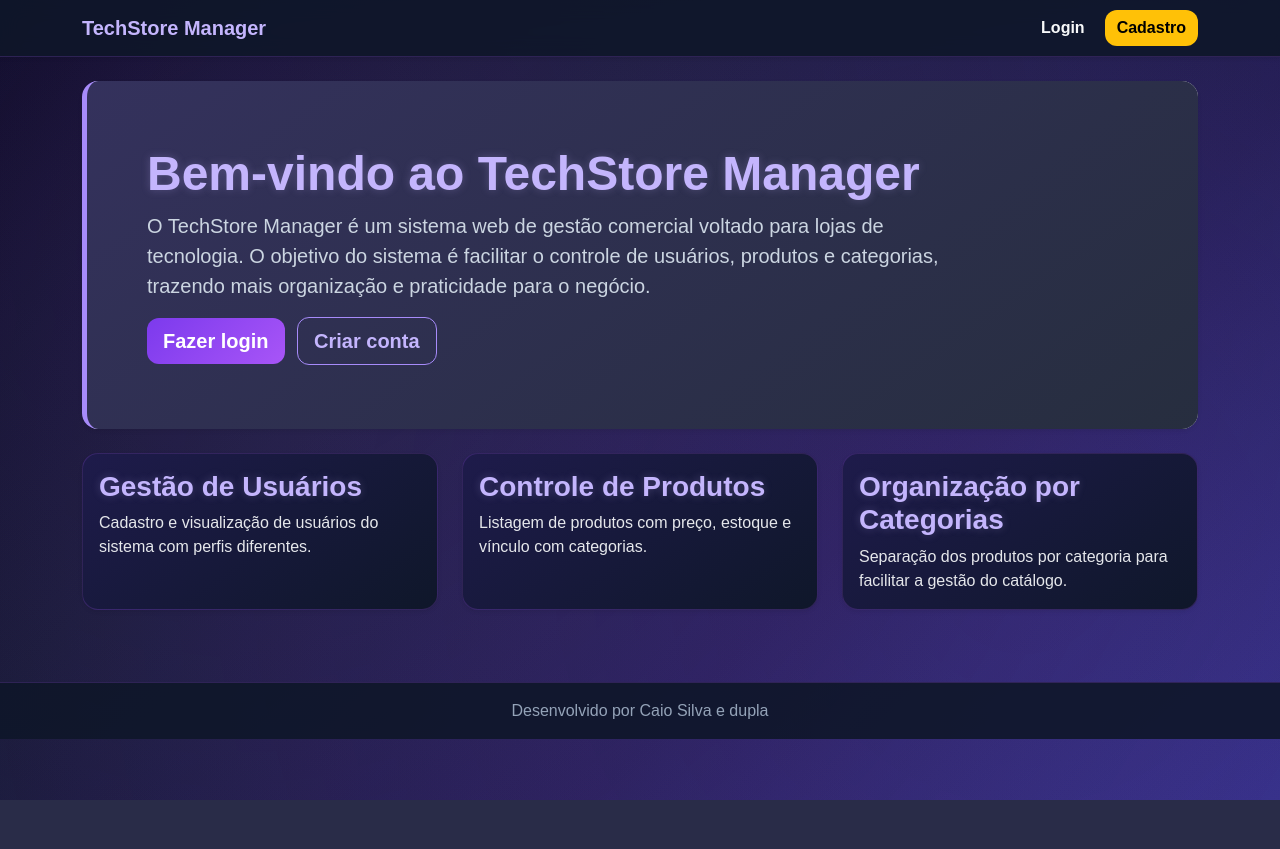
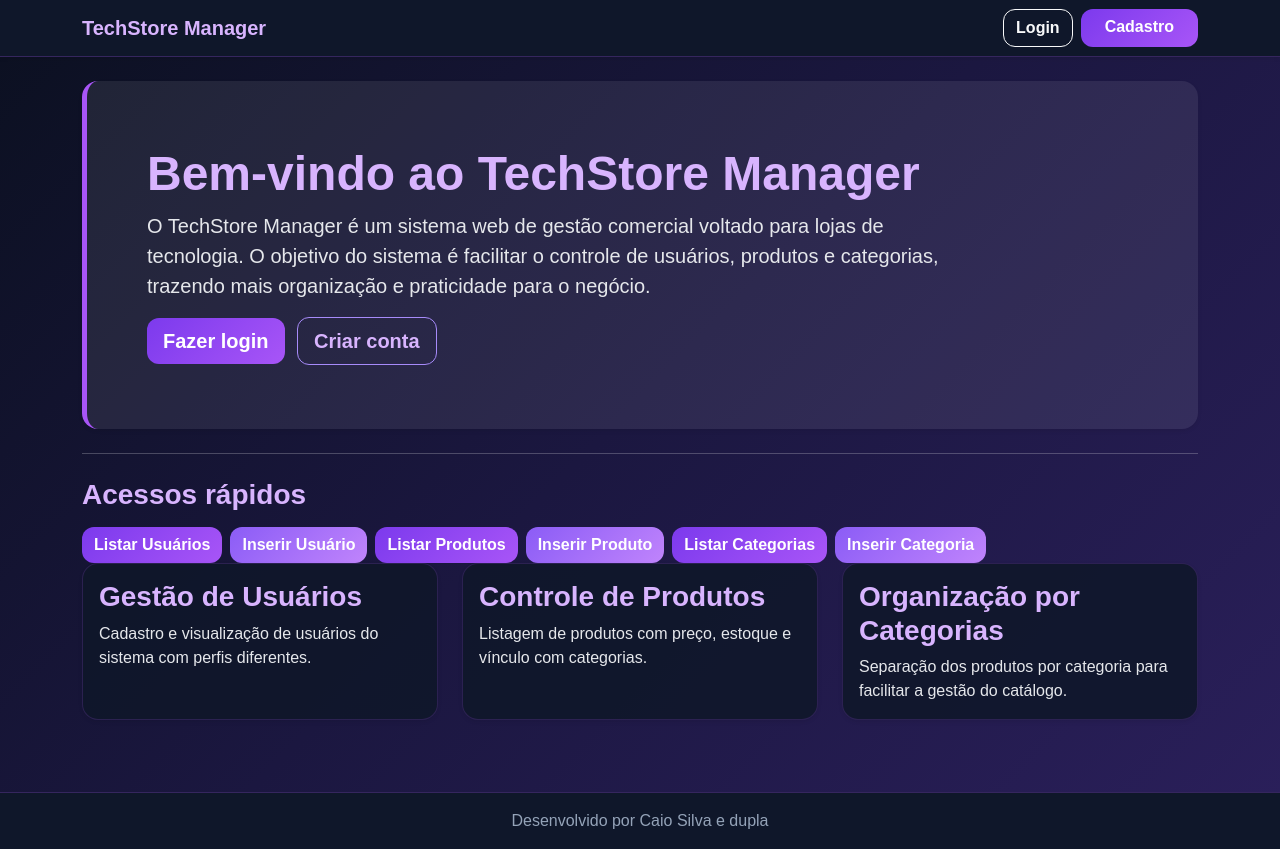
Before and after one commit to caioba7777/t1-programa-o-para-internet, a Flask app: page / in a window 1280 px wide. Before the commit the page ends 800 px from the top, so only its background shows below. Run offline with Flask 3, Linux system fonts and the light colour scheme.

Commit message:
adição de botões e correção de bug

```diff
--- a/OneDrive/Desktop/trabalho-ronan/app.py
+++ b/OneDrive/Desktop/trabalho-ronan/app.py
@@ -1,17 +1,11 @@
 from flask import Flask, render_template, request, redirect, url_for, flash
 
-# criando a aplicação Flask
 app = Flask(__name__)
-
-# chave secreta para usar mensagens flash
 app.secret_key = "segredo_t1_flask"
 
-# =====================================
+# =========================
 # DADOS SIMULADOS
-# =====================================
-# como o professor pediu sem banco de dados,
-# vamos usar listas em Python para simular os registros
-
+# =========================
 usuarios = [
     {"id": 1, "nome": "Caio Silva", "email": "caio@email.com", "perfil": "Administrador"},
     {"id": 2, "nome": "Ana Souza", "email": "ana@email.com", "perfil": "Gerente"},
@@ -36,20 +30,16 @@ categorias = [
     {"id": 5, "nome": "Escritório", "descricao": "Itens voltados para rotina administrativa", "status": "Ativa", "setor": "Administrativo"},
 ]
 
-# =====================================
+# =========================
 # ROTAS PÚBLICAS
-# =====================================
-
+# =========================
 @app.route("/")
 def index():
-    # página inicial do sistema
     return render_template("index.html")
 
 
 @app.route("/login", methods=["GET", "POST"])
 def login():
-    # GET -> mostra a tela de login
-    # POST -> simula login e redireciona
     if request.method == "POST":
         email = request.form.get("email")
         senha = request.form.get("senha")
@@ -66,7 +56,6 @@ def login():
 
 @app.route("/cadastro", methods=["GET", "POST"])
 def cadastro():
-    # cadastro público de usuário
     if request.method == "POST":
         nome = request.form.get("nome")
         email = request.form.get("email")
@@ -89,14 +78,12 @@ def cadastro():
 
 @app.route("/logout")
 def logout():
-    # simula o logout
     flash("Logout realizado com sucesso.")
     return redirect(url_for("login"))
 
-# =====================================
+# =========================
 # USUÁRIOS
-# =====================================
-
+# =========================
 @app.route("/usuarios/listar")
 def listar_usuarios():
     return render_template("usuarios/listar_usuarios.html", usuarios=usuarios)
@@ -125,12 +112,11 @@ def inserir_usuario():
         flash("Usuário inserido com sucesso.")
         return redirect(url_for("listar_usuarios"))
 
-    return render_template("usuarios/inserir_usuario.html")
+    return render_template("usuarios/inserir_usuarios.html")
 
-# =====================================
+# =========================
 # PRODUTOS
-# =====================================
-
+# =========================
 @app.route("/produtos/listar")
 def listar_produtos():
     return render_template("produtos/listar_produtos.html", produtos=produtos)
@@ -160,12 +146,11 @@ def inserir_produto():
         flash("Produto inserido com sucesso.")
         return redirect(url_for("listar_produtos"))
 
-    return render_template("produtos/inserir_produto.html")
+    return render_template("produtos/inserir.produtos.html")
 
-# =====================================
+# =========================
 # CATEGORIAS
-# =====================================
-
+# =========================
 @app.route("/categorias/listar")
 def listar_categorias():
     return render_template("categorias/listar_categorias.html", categorias=categorias)
@@ -195,12 +180,11 @@ def inserir_categoria():
         flash("Categoria inserida com sucesso.")
         return redirect(url_for("listar_categorias"))
 
-    return render_template("categorias/inserir_categoria.html")
+    return render_template("categorias/inserir_categorias.html")
 
-# =====================================
+# =========================
 # EQUIPE
-# =====================================
-
+# =========================
 @app.route("/equipe")
 def equipe():
     return render_template("sobre_equipe.html")
--- a/OneDrive/Desktop/trabalho-ronan/static/css/styles.css
+++ b/OneDrive/Desktop/trabalho-ronan/static/css/styles.css
@@ -1,166 +1,104 @@
-/* =========================
-   FUNDO GERAL (ROXO GAMER)
-========================= */
 body {
-    background: linear-gradient(135deg, #020617, #0f172a, #1e1b4b, #312e81);
+    background: linear-gradient(135deg, #0b1020, #1b1740, #2a1f5a);
     background-attachment: fixed;
     color: #e5e7eb;
     font-family: Arial, Helvetica, sans-serif;
+    margin: 0;
 }
 
-/* leve glow no fundo */
-body::before {
-    content: "";
-    position: fixed;
-    width: 100%;
-    height: 100%;
-    background: radial-gradient(circle at 20% 30%, rgba(168, 85, 247, 0.15), transparent),
-                radial-gradient(circle at 80% 70%, rgba(139, 92, 246, 0.12), transparent);
-    z-index: -1;
+h1, h2, h3 {
+    color: #d8b4fe;
+    font-weight: 700;
 }
 
-/* =========================
-   TÍTULOS
-========================= */
-h1, h2, h3 {
-    color: #c4b5fd;
-    font-weight: bold;
-    text-shadow: 0 0 8px rgba(196, 181, 253, 0.25);
-}
-
-/* =========================
-   NAVBAR
-========================= */
 .navbar {
-    background: rgba(15, 23, 42, 0.9) !important;
-    backdrop-filter: blur(10px);
-    border-bottom: 1px solid rgba(168, 85, 247, 0.2);
+    background: #0f172a !important;
+    border-bottom: 1px solid rgba(168, 85, 247, 0.25);
 }
 
 .navbar-brand {
-    color: #c4b5fd !important;
-    font-weight: bold;
+    color: #d8b4fe !important;
+    font-weight: 700;
 }
 
 .nav-link {
-    color: #cbd5e1 !important;
-    transition: 0.2s ease;
+    color: #e5e7eb !important;
 }
 
 .nav-link:hover {
-    color: #c4b5fd !important;
+    color: #d8b4fe !important;
 }
 
-.nav-link.text-warning {
-    color: #a78bfa !important;
+.active-link {
+    color: #d8b4fe !important;
+    font-weight: 700;
+}
+
+.destaque-home {
+    background: rgba(255, 255, 255, 0.08);
+    border-left: 5px solid #a855f7;
+    border-radius: 16px;
+}
+
+.card {
+    background: rgba(15, 23, 42, 0.88);
+    color: #e5e7eb;
+    border: 1px solid rgba(168, 85, 247, 0.18);
+    border-radius: 16px;
+}
+
+.card-title {
+    color: #d8b4fe;
+}
+
+.btn {
+    border-radius: 12px;
     font-weight: 600;
 }
 
-/* =========================
-   HOME
-========================= */
-.destaque-home {
-    background: linear-gradient(145deg, rgba(30, 27, 75, 0.9), rgba(15, 23, 42, 0.9));
-    border-left: 5px solid #a78bfa;
-    border-radius: 16px;
-    box-shadow: 0 10px 25px rgba(0, 0, 0, 0.4);
-}
-
-.destaque-home p {
-    color: #cbd5e1;
-}
-
-/* =========================
-   CARDS
-========================= */
-.card {
-    background: linear-gradient(145deg, #1e1b4b, #0f172a);
-    border: 1px solid rgba(168, 85, 247, 0.2);
-    border-radius: 16px;
-    color: #e5e7eb;
-    box-shadow: 0 10px 25px rgba(0, 0, 0, 0.4);
-}
-
-.card-home {
-    transition: 0.25s ease;
-}
-
-.card-home:hover {
-    transform: translateY(-5px);
-    border: 1px solid rgba(196, 181, 253, 0.4);
-    box-shadow: 0 0 20px rgba(168, 85, 247, 0.2);
-}
-
-.card-title {
-    color: #c4b5fd;
-}
-
-/* =========================
-   BOTÕES
-========================= */
-.btn {
-    border-radius: 12px;
-    font-weight: 600;
-    transition: 0.2s ease;
-    border: none;
-}
-
-/* principal */
 .btn-primary {
     background: linear-gradient(135deg, #7c3aed, #a855f7);
+    border: none;
     color: white;
 }
 
-.btn-primary:hover {
-    transform: translateY(-2px);
-    box-shadow: 0 0 12px rgba(168, 85, 247, 0.5);
-}
-
-/* sucesso */
 .btn-success {
-    background: linear-gradient(135deg, #9333ea, #c084fc);
+    background: linear-gradient(135deg, #8b5cf6, #c084fc);
+    border: none;
     color: white;
 }
 
-.btn-success:hover {
-    transform: translateY(-2px);
-    box-shadow: 0 0 12px rgba(192, 132, 252, 0.5);
-}
-
-/* secundário */
 .btn-secondary {
     background: #334155;
-    color: #e5e7eb;
-}
-
-.btn-secondary:hover {
-    background: #475569;
-}
-
-/* perigo */
-.btn-danger {
-    background: linear-gradient(135deg, #dc2626, #ef4444);
+    border: none;
     color: white;
 }
 
-/* outline */
+.btn-danger {
+    background: linear-gradient(135deg, #dc2626, #ef4444);
+    border: none;
+    color: white;
+}
+
 .btn-outline-dark {
     border: 1px solid #a78bfa;
-    color: #c4b5fd;
+    color: #d8b4fe;
     background: transparent;
 }
 
 .btn-outline-dark:hover {
-    background: rgba(168, 85, 247, 0.2);
+    background: rgba(168, 85, 247, 0.15);
+    color: #f5f3ff;
 }
 
-/* =========================
-   FORMULÁRIOS
-========================= */
+.btn-outline-light:hover {
+    background: rgba(255, 255, 255, 0.08);
+}
+
 .form-control,
 .form-select,
 textarea {
-    background-color: #0f172a;
+    background: #0f172a;
     color: #e5e7eb;
     border: 1px solid rgba(148, 163, 184, 0.2);
     border-radius: 10px;
@@ -169,63 +107,54 @@ textarea {
 .form-control:focus,
 .form-select:focus,
 textarea:focus {
+    background: #111827;
+    color: white;
     border-color: #a78bfa;
     box-shadow: 0 0 0 0.2rem rgba(168, 85, 247, 0.2);
 }
 
-/* =========================
-   TABELAS
-========================= */
-.table {
-    background-color: #0f172a;
+.form-label {
     color: #e5e7eb;
-    border-radius: 12px;
-    overflow: hidden;
 }
 
-.table thead {
-    background-color: #1e1b4b;
-    color: #c4b5fd;
+.table {
+    background: rgba(15, 23, 42, 0.9);
+    color: #e5e7eb;
+}
+
+.table thead th {
+    background: #1e1b4b !important;
+    color: #d8b4fe !important;
 }
 
 .table-hover tbody tr:hover {
-    background-color: rgba(168, 85, 247, 0.1);
+    background: rgba(168, 85, 247, 0.08);
 }
 
-/* =========================
-   ALERTAS
-========================= */
 .alert {
     border-radius: 12px;
-    font-weight: 600;
+    border: none;
 }
 
 .alert-success {
-    background: rgba(34, 197, 94, 0.2);
+    background: rgba(34, 197, 94, 0.18);
     color: #bbf7d0;
 }
 
 .alert-info {
-    background: rgba(59, 130, 246, 0.2);
+    background: rgba(59, 130, 246, 0.18);
     color: #bfdbfe;
 }
 
-/* =========================
-   RODAPÉ
-========================= */
 .footer-personalizado {
-    background: rgba(15, 23, 42, 0.9);
+    background: #0f172a;
     color: #94a3b8;
-    border-top: 1px solid rgba(168, 85, 247, 0.2);
+    border-top: 1px solid rgba(168, 85, 247, 0.25);
 }
 
-/* =========================
-   EQUIPE
-========================= */
 .foto-equipe {
     width: 180px;
     height: 180px;
     object-fit: cover;
     border: 3px solid #a78bfa;
-    box-shadow: 0 0 15px rgba(168, 85, 247, 0.3);
 }
--- a/OneDrive/Desktop/trabalho-ronan/templates/base_publica.html
+++ b/OneDrive/Desktop/trabalho-ronan/templates/base_publica.html
@@ -7,15 +7,15 @@
     <link href="https://cdn.jsdelivr.net/npm/bootstrap@5.3.3/dist/css/bootstrap.min.css" rel="stylesheet">
     <link rel="stylesheet" href="{{ url_for('static', filename='css/styles.css') }}">
 </head>
-<body class="pagina-publica">
+<body>
 
-    <nav class="navbar navbar-expand-lg navbar-dark bg-dark shadow-sm">
+    <nav class="navbar navbar-expand-lg navbar-dark shadow-sm">
         <div class="container">
             <a class="navbar-brand fw-bold" href="{{ url_for('index') }}">TechStore Manager</a>
 
             <div class="d-flex gap-2">
                 <a class="btn btn-outline-light" href="{{ url_for('login') }}">Login</a>
-                <a class="btn btn-warning" href="{{ url_for('cadastro') }}">Cadastro</a>
+                <a class="btn btn-primary px-4" href="{{ url_for('cadastro') }}">Cadastro</a>
             </div>
         </div>
     </nav>
--- a/OneDrive/Desktop/trabalho-ronan/templates/index.html
+++ b/OneDrive/Desktop/trabalho-ronan/templates/index.html
@@ -1,7 +1,7 @@
 {% extends "base_publica.html" %}
 
 {% block conteudo %}
-<div class="p-5 mb-4 bg-white rounded-4 shadow-sm destaque-home">
+<div class="p-5 mb-4 rounded-4 shadow-sm destaque-home">
     <div class="container-fluid py-3">
         <h1 class="display-5 fw-bold">Bem-vindo ao TechStore Manager</h1>
         <p class="col-md-10 fs-5">
@@ -9,9 +9,29 @@
             O objetivo do sistema é facilitar o controle de usuários, produtos e categorias, trazendo
             mais organização e praticidade para o negócio.
         </p>
+
         <a href="{{ url_for('login') }}" class="btn btn-primary btn-lg me-2">Fazer login</a>
         <a href="{{ url_for('cadastro') }}" class="btn btn-outline-dark btn-lg">Criar conta</a>
     </div>
+</div>
+<hr class="my-4">
+
+<h3 class="mb-3">Acessos rápidos</h3>
+
+<div class="d-flex flex-wrap gap-2">
+
+    <!-- USUÁRIOS -->
+    <a href="{{ url_for('listar_usuarios') }}" class="btn btn-primary">Listar Usuários</a>
+    <a href="{{ url_for('inserir_usuario') }}" class="btn btn-success">Inserir Usuário</a>
+
+    <!-- PRODUTOS -->
+    <a href="{{ url_for('listar_produtos') }}" class="btn btn-primary">Listar Produtos</a>
+    <a href="{{ url_for('inserir_produto') }}" class="btn btn-success">Inserir Produto</a>
+
+    <!-- CATEGORIAS -->
+    <a href="{{ url_for('listar_categorias') }}" class="btn btn-primary">Listar Categorias</a>
+    <a href="{{ url_for('inserir_categoria') }}" class="btn btn-success">Inserir Categoria</a>
+
 </div>
 
 <div class="row g-4">
```
Also changed, not shown: OneDrive/Desktop/trabalho-ronan/templates/base.html (+8 -6 lines), OneDrive/Desktop/trabalho-ronan/templates/sobre_equipe.html (+3 -9 lines), OneDrive/Desktop/trabalho-ronan/templates/usuarios/inserir_usuarios.html (renamed from OneDrive/Desktop/trabalho-ronan/templates/usuarios/inserir_usuario.html).
